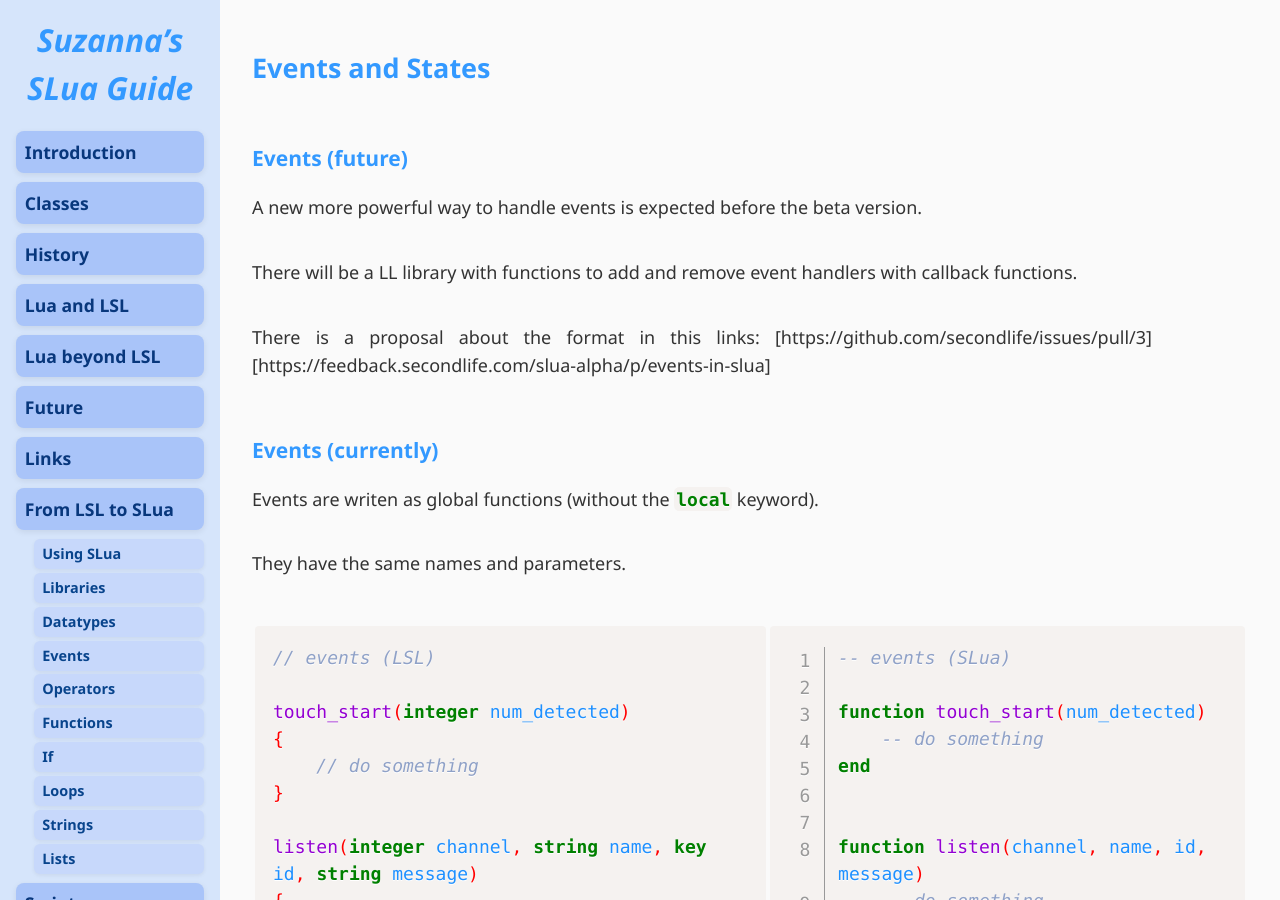
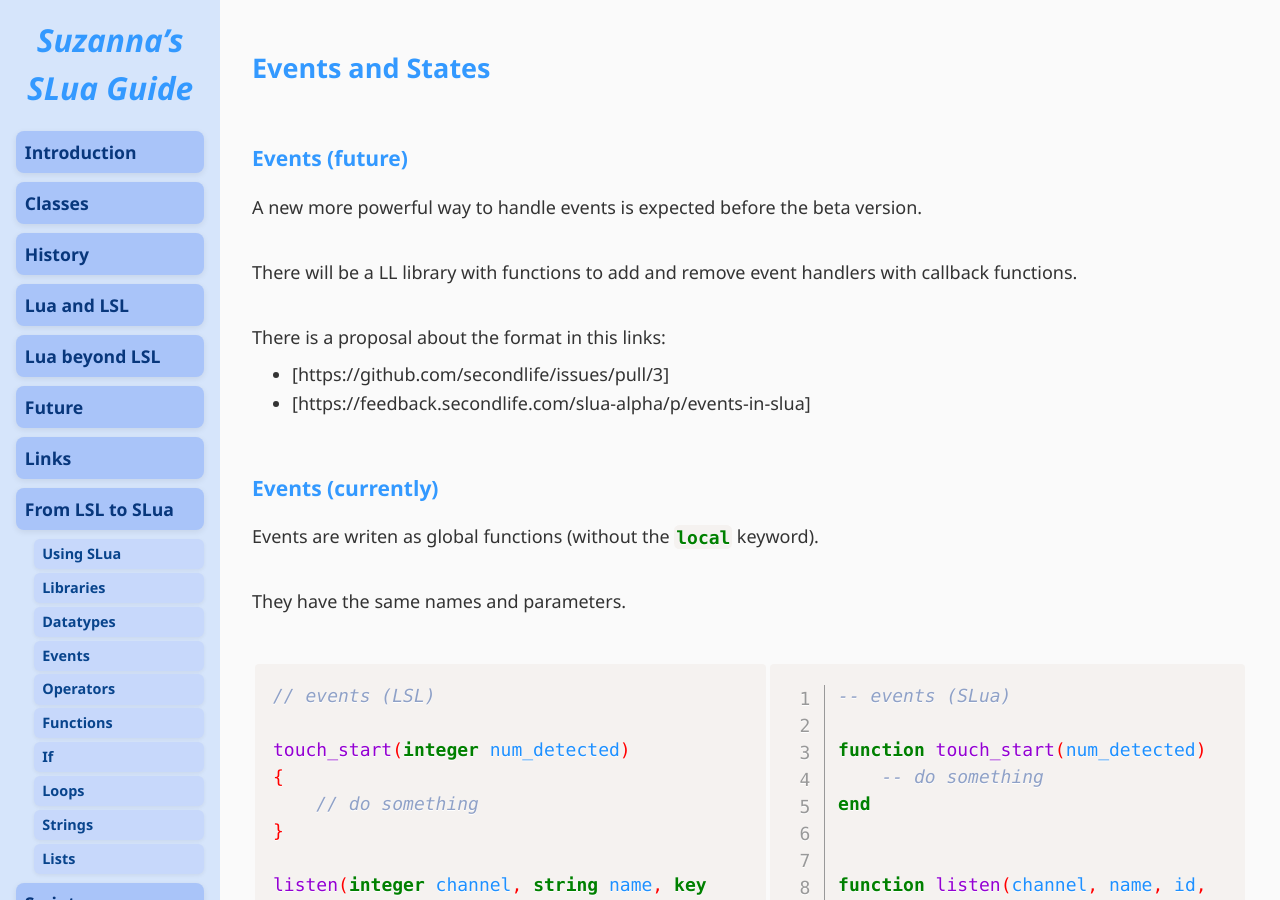
Before and after one commit to Suzanna-Linn/slua, a Jekyll site: the page built from docs/moving-events.md, in a window 1280 px wide and 900 px high. Built offline with Jekyll 4.4.1, drawn with Linux system fonts in a browser that asks for light colours; nearby versions of some CDN libraries; our own code applies the rules of GitHub Pages for plain Markdown files; comment, search, counter and statistics services are not loaded.

Commit message:
Update moving-events.md

```diff
--- a/docs/moving-events.md
+++ b/docs/moving-events.md
@@ -7,8 +7,8 @@
 There will be a LL library with functions to add and remove event handlers with callback functions.
 
 There is a proposal about the format in this links:
-[https://github.com/secondlife/issues/pull/3]
-[https://feedback.secondlife.com/slua-alpha/p/events-in-slua]
+- [https://github.com/secondlife/issues/pull/3]
+- [https://feedback.secondlife.com/slua-alpha/p/events-in-slua]
 
 ### Events (currently)
 
```
